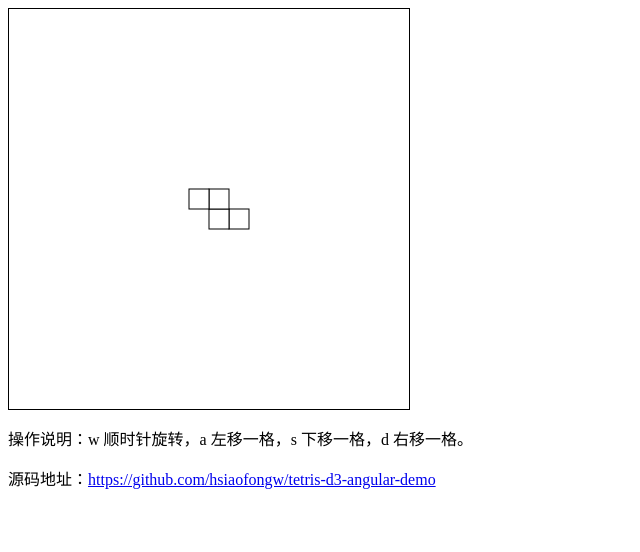
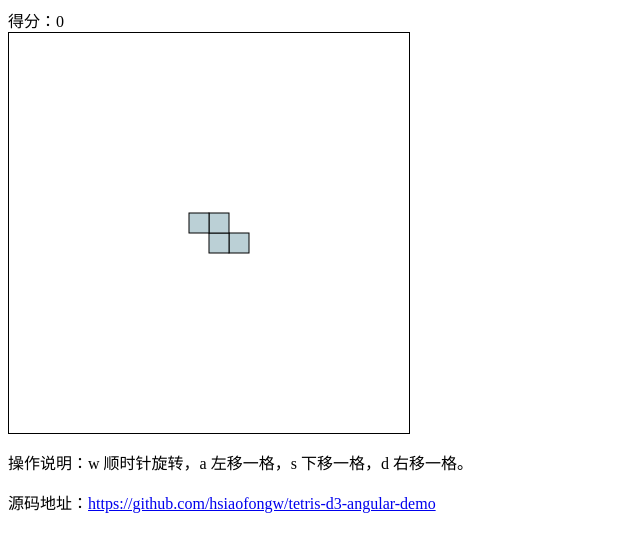
Before and after one commit to hsiaofongw/tetris-d3-angular-demo, an Angular app: page / in a window 1280 px wide. Shown: the top 552 px of the page, without its empty margins (0-640 px from the left). Built offline with nearby package versions, Linux system fonts and the light colour scheme.

Commit message:
style: 优化了颜色

```diff
--- a/src/app/app.component.html
+++ b/src/app/app.component.html
@@ -1,3 +1,7 @@
+<div>
+  <span>得分：</span>
+  <span>{{ _scores }}</span>
+</div>
 <div class="svg-container">
   <svg #svgElement width="100%" height="100%"></svg>
 </div>
--- a/src/app/app.component.ts
+++ b/src/app/app.component.ts
@@ -31,6 +31,8 @@ export class AppComponent {
 
   @ViewChild('svgElement', { read: ElementRef })
   _svgElementRef!: ElementRef<HTMLElement>;
+
+  _scores = 0;
 
   _cells: Cell[] = [];
 
@@ -83,6 +85,7 @@ export class AppComponent {
     }
 
     this._cells = this._cells.filter(_cell => !cellIds.has(_cell.id));
+    this._scores += cellIds.size;
   }
 
   ngOnInit(): void {
@@ -194,7 +197,7 @@ export class AppComponent {
         (enter) =>
           enter
             .append('rect')
-            .attr('fill', '#FFF')
+            .attr('fill', '#BBD0D6')
             .attr('stroke', '#000')
             .attr('x', (d) => `${d.point.offsetX * this.colPercentage}%`)
             .attr('y', (d) => `${d.point.offsetY * this.rowPercentage}%`)
```
